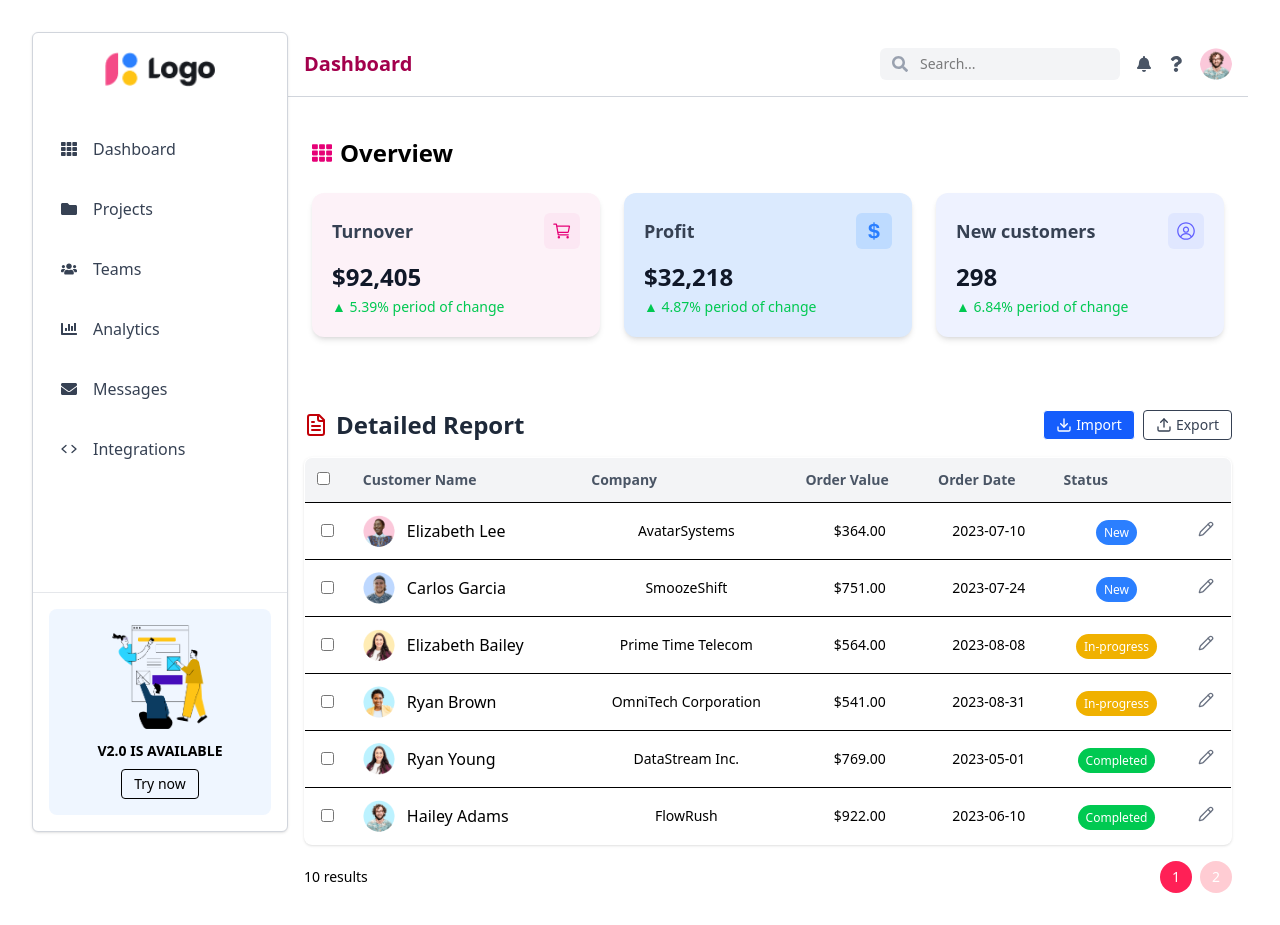
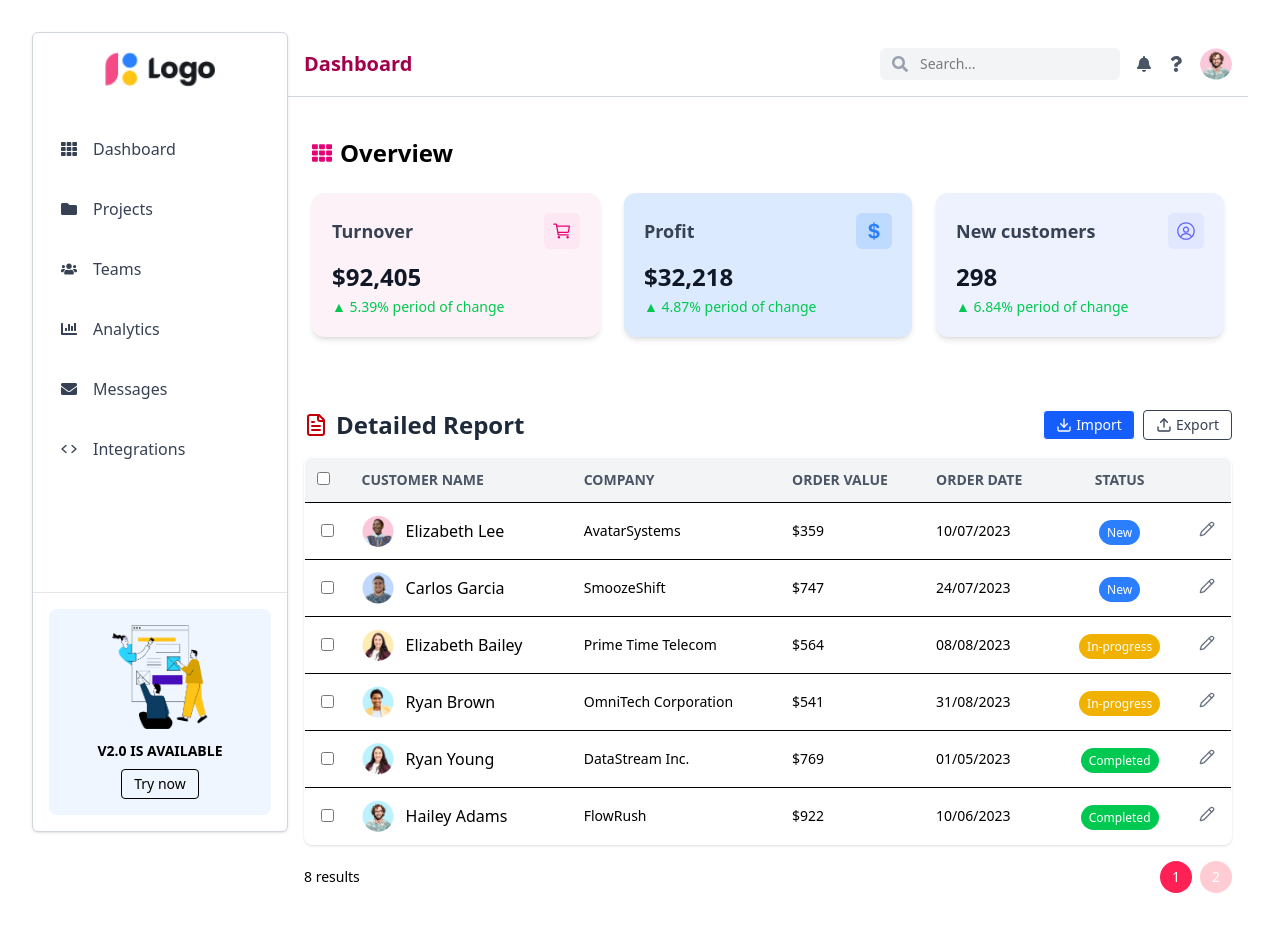
Before and after one commit to nghstudent/nguyenngochien22000865tuan07, a React (Vite) app: page / in a window 1280 px wide. Built offline with nearby package versions, Linux system fonts and the light colour scheme; data requests are answered from the project's data file; the HTML template or start-up script is replaced by a standard one.

Commit message:
update 11. Css all admin app. Done lan 2

```diff
--- a/db.json
+++ b/db.json
@@ -4,7 +4,7 @@
       "id": "1",
       "customerName": "Elizabeth Lee",
       "company": "AvatarSystems",
-      "value": 364,
+      "value": 359,
       "date": "2023-07-10",
       "status": "New",
       "avatar": "/images/Avatar.png"
@@ -13,7 +13,7 @@
       "id": "2",
       "customerName": "Carlos Garcia",
       "company": "SmoozeShift",
-      "value": 751,
+      "value": 747,
       "date": "2023-07-24",
       "status": "New",
       "avatar": "/images/Avatar (1).png"
@@ -57,7 +57,7 @@
     {
       "id": "7",
       "customerName": "Nguyen Ngoc Hien",
-      "company": "Isuxu",
+      "company": "Isuzu",
       "value": 5000,
       "date": "2023-06-10",
       "status": "New",
@@ -65,30 +65,12 @@
     },
     {
       "id": "1e93",
-      "customerName": "Nguyen Ngoc ",
-      "company": "Hondaaa",
+      "customerName": "Nguyễn Ngọc Hiền",
+      "company": "Honda",
       "value": 1099,
       "date": "2025-04-03",
       "status": "Completed",
       "avatar": "/images/Avatar.png"
-    },
-    {
-      "id": "4a2b",
-      "customerName": "Ngoc Hien",
-      "company": "IUH ",
-      "value": 10000000,
-      "date": "2025-04-23",
-      "status": "Completed",
-      "avatar": "/images/Avatar.png"
-    },
-    {
-      "id": "cd08",
-      "customerName": "a",
-      "company": "AvatarSystems",
-      "value": 89,
-      "date": "2025-04-24",
-      "status": "New",
-      "avatar": "/images/Avatar.png"
     }
   ]
 }
--- a/src/components/DataTable.jsx
+++ b/src/components/DataTable.jsx
@@ -131,7 +131,19 @@ const DataTable = () => {
 
   // Format giá trị đơn hàng sang định dạng USD
   const formatCurrency = (usd) =>
-    Number(usd).toLocaleString("en-US", { style: "currency", currency: "USD" });
+    Number(usd).toLocaleString("en-US", {
+      style: "currency",
+      currency: "USD",
+      minimumFractionDigits: 0,
+      maximumFractionDigits: 0,
+    });
+
+  // Format ngày tháng từ định dạng ISO sang dd/mm/yyyy
+  const formatDate = (isoDate) => {
+    const date = new Date(isoDate);
+    return date.toLocaleDateString("en-GB");
+  };
+
 
   return (
     <div className="px-4 py-8">
@@ -170,11 +182,11 @@ const DataTable = () => {
                 }
               />
             </th>
-            <th className="p-3">Customer Name</th>
-            <th className="p-3">Company</th>
-            <th className="p-3">Order Value</th>
-            <th className="p-3">Order Date</th>
-            <th className="p-3">Status</th>
+            <th className="p-3">CUSTOMER NAME</th>
+            <th className="p-3">COMPANY</th>
+            <th className="p-3">ORDER VALUE</th>
+            <th className="p-3">ORDER DATE</th>
+            <th className="p-3 text-center">STATUS</th>
             <th className="p-3 text-center"></th>
           </tr>
         </thead>
@@ -200,9 +212,9 @@ const DataTable = () => {
                 <span>{order.customerName}</span>
               </td>
 
-              <td className="p-3 text-sm">{order.company}</td>
-              <td className="p-3 text-sm">{formatCurrency(order.value)}</td>
-              <td className="p-3 text-sm">{order.date}</td>
+              <td className="p-3 text-sm text-left">{order.company}</td>
+              <td className="p-3 text-sm text-left">{formatCurrency(order.value)}</td>
+              <td className="p-3 text-sm text-left">{formatDate(order.date)}</td>
               <td className="p-3">
                 {/* Hiển thị trạng thái với màu sắc tương ứng */}
                 <span
```
